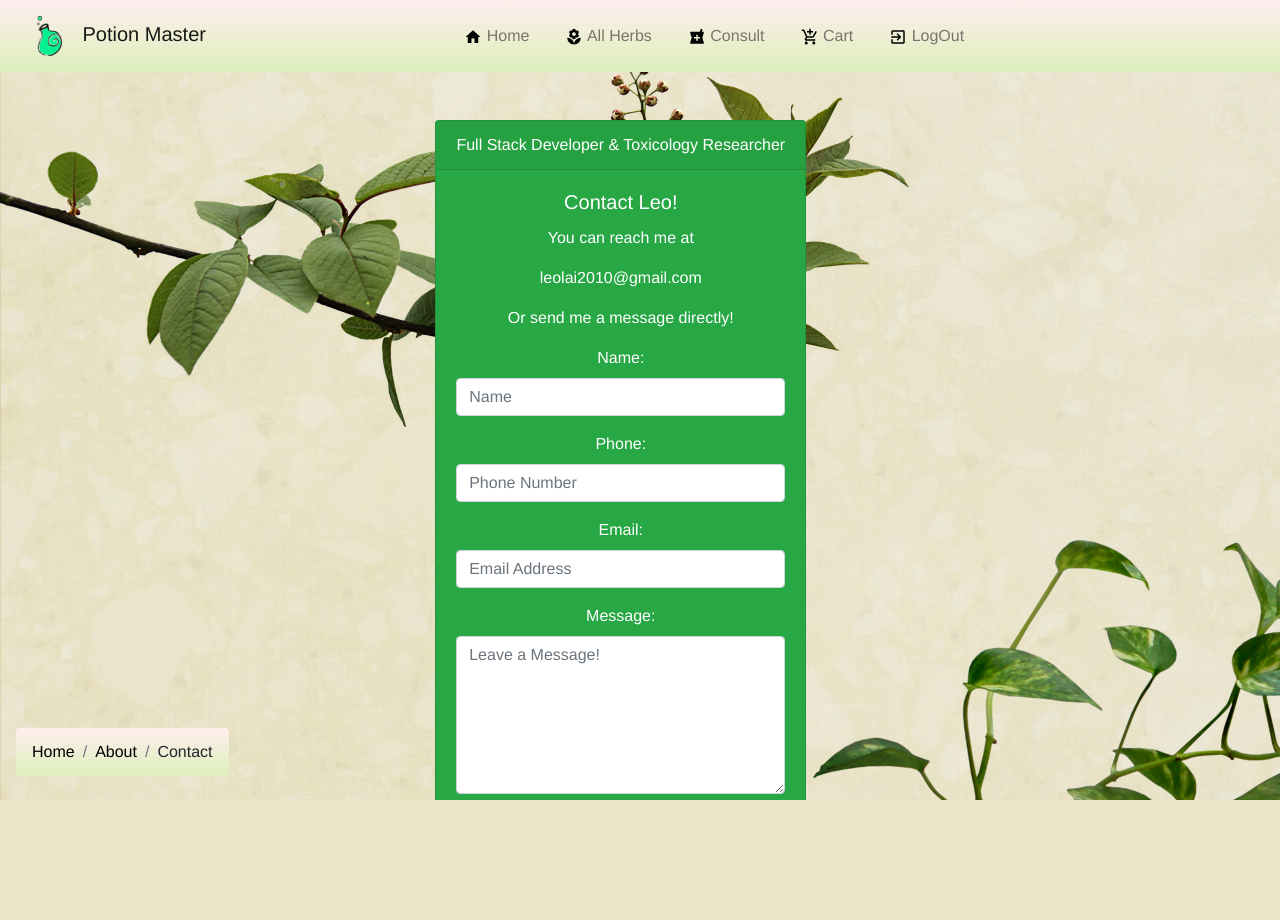
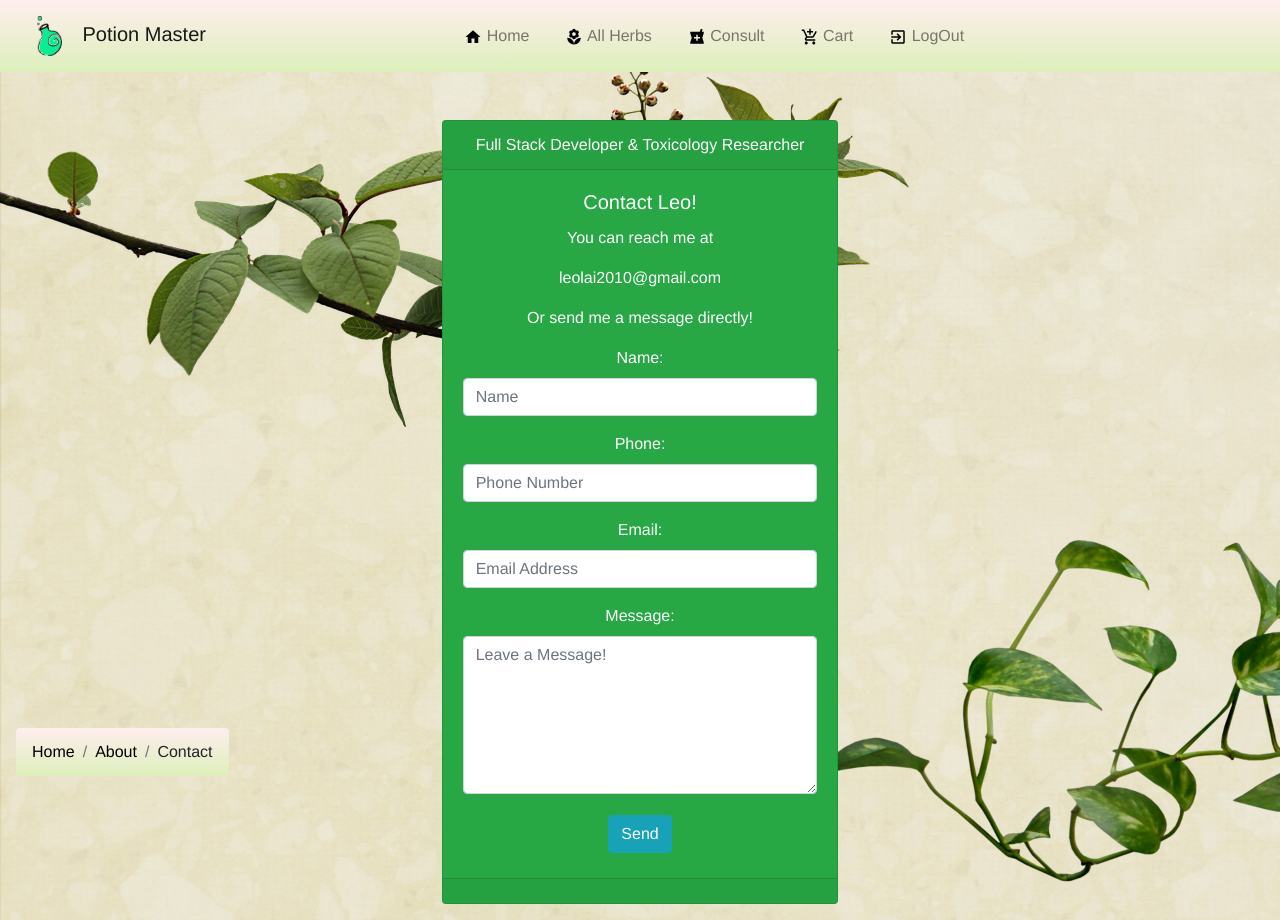
Before and after one commit to leolai2010/Python_Project, a Django app: page /contact in a window 1280 px wide. Before the commit the page ends 800 px from the top, so only its background shows below. Run offline with Django 3.2, Linux system fonts and the light colour scheme; parts of the project's set-up code (start-up, migrations or seed data) failed here and were passed over; some libraries are stand-ins or nearby versions; some web fonts are replaced.

Commit message:
update contact sections

```diff
--- a/apps/users/static/users/css/contact.css
+++ b/apps/users/static/users/css/contact.css
@@ -44,10 +44,6 @@ nav{
     animation-delay: 1s;
 }
 #profile{
-    width: 29%;
-    position: fixed;
-    top: 15%;
-    left: 34%;
     animation-delay: 1s;
 }
 li {
--- a/apps/users/templates/users/contact.html
+++ b/apps/users/templates/users/contact.html
@@ -35,9 +35,17 @@
             </ul>
         </div>
     </nav>
-    <div class="container">
+    <div class="container-fluid">
             <img id="botplant" class="animated fadeInRight" src="{% static 'users/images/etc/botplant.png' %}">
             <img id="topplant" class="animated fadeInLeft"src="{% static 'users/images/etc/topplant.png' %}">
+        <div class="row">
+            <div class="col"></div>
+            <div class="col">
+                <br>
+                <br>
+                <br>
+                <br>
+                <br>
                 <div id="profile" class="animated fadeInUp card text-white bg-success mb-3">
                     <div class="card-header text-center">Full Stack Developer & Toxicology Researcher</div>
                         <div class="card-body text-center">
@@ -74,6 +82,9 @@
                     <div class="card-footer"></div>
                 </div>
             </div>
+            <div class="col"></div>
+        </div>
+    </div>
     <nav class="animated fadeInUp navbar fixed-bottom">
         <ol class="breadcrumb secondaryb">
             <li class="breadcrumb-item"><a href="/dashboard">Home</a></li>
```
Also changed, not shown: db.sqlite3. Lines whose indentation alone changed are shown as unchanged.
